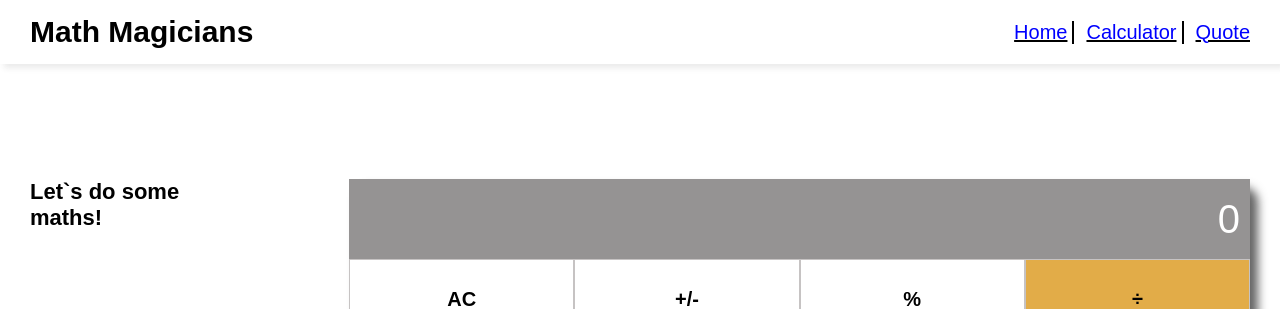
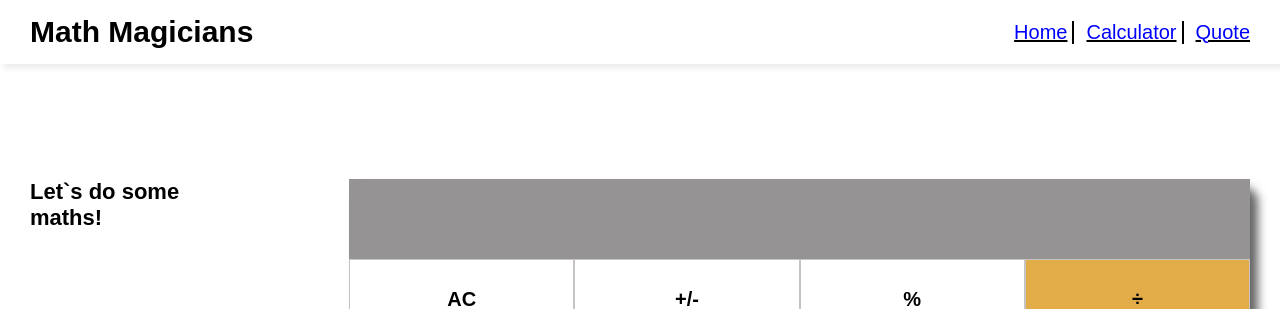
Before and after one commit to MohamedHNoor/math-magicians-app, a React (Create React App) app: page /calculator in a window 1280 px wide. Shown: the top 309 px of the page. Built offline with nearby package versions, Linux system fonts and the light colour scheme.

Commit message:
Fix a bug in screen component

```diff
--- a/src/components/Screen.js
+++ b/src/components/Screen.js
@@ -1,24 +1,29 @@
-import React, { Component } from 'react';
+import React from 'react';
 import PropTypes from 'prop-types';
 
-// eslint-disable-next-line
-export default class Screen extends Component {
-  render() {
-    const { next, total } = this.props;
-    return (
-      <div className="screen">
-        <div className="result">{next !== null ? next : total || 0}</div>
+function Screen(props) {
+  const { next, total, operation } = props;
+  return (
+    <div className="screen">
+      <div className="result">
+        {total}
+        {operation}
+        {next}
       </div>
-    );
-  }
+    </div>
+  );
 }
+
+export default Screen;
 
 Screen.defaultProps = {
   total: '',
+  operation: '',
   next: '',
 };
 
 Screen.propTypes = {
   total: PropTypes.string,
   next: PropTypes.string,
+  operation: PropTypes.string,
 };
```
